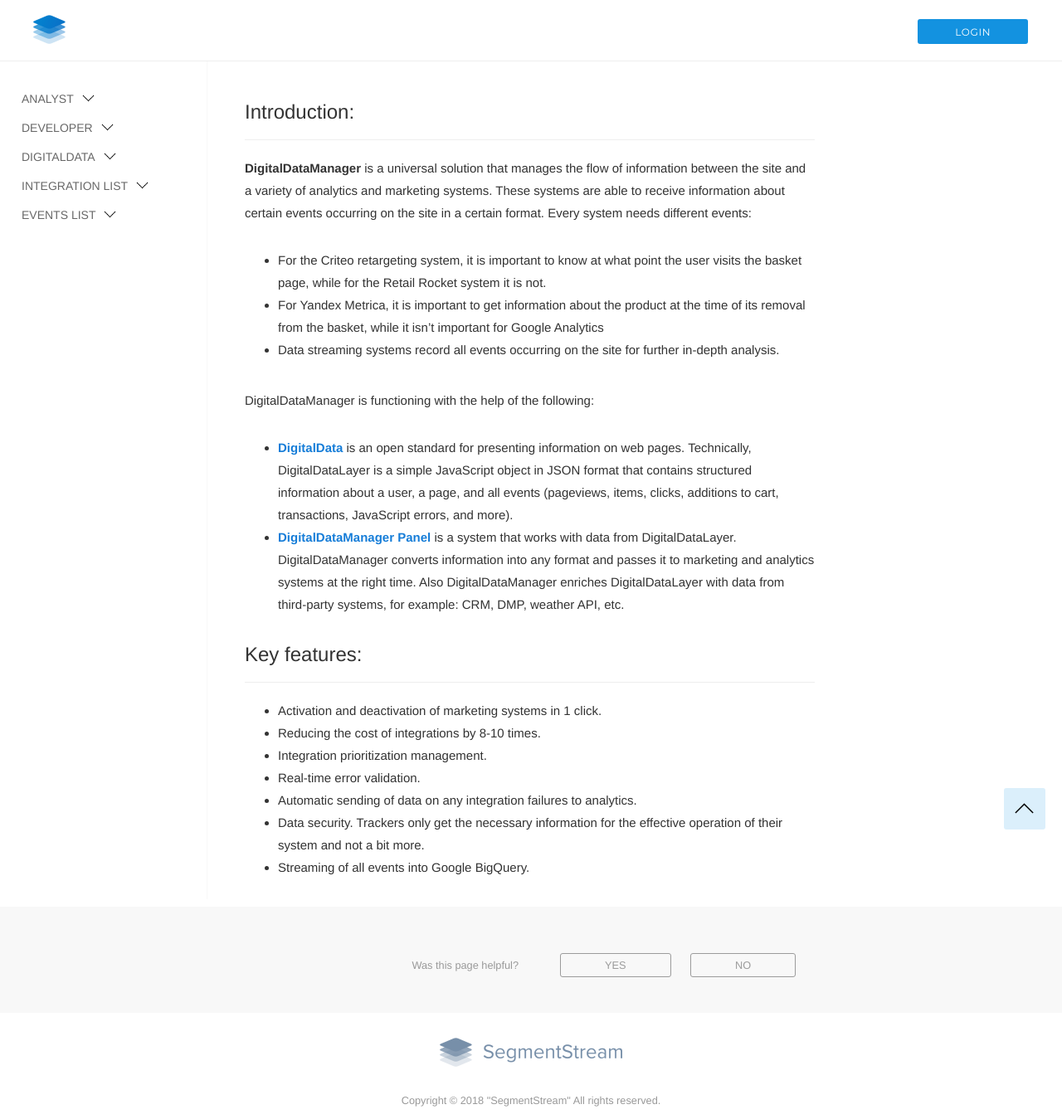
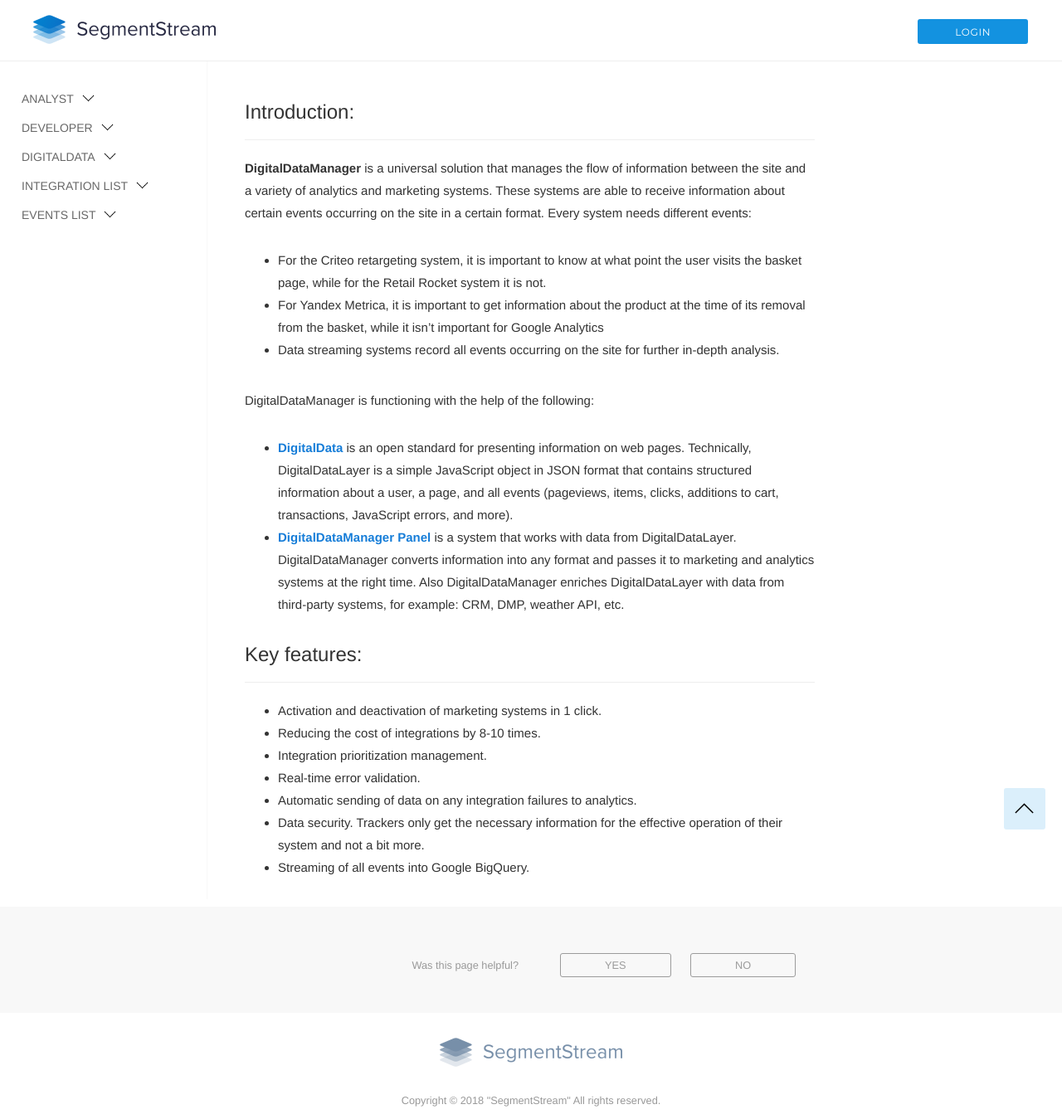
Before and after one commit to segmentstream-com/segmentstream-com.github.io, a Jekyll site: the page built from index.md, in a window 1280 px wide. Shown: the whole page at 83% size. Built offline with Jekyll 4.4.1, drawn with Linux system fonts in a browser that asks for light colours; nearby versions of some CDN libraries.

Commit message:
logo update

```diff
--- a/_includes/header.html
+++ b/_includes/header.html
@@ -2,7 +2,7 @@
     <div class="col-sm-3 col-xs-12">
         <div id="menu-toggle"></div>
         <a target="_blank" href="https://admin.ddmanager.ru/"><div id="login-button"></div></a>
-        <a class="brand" href="{{ site.baseurl }}/"><img src="/img/ss-logo@2x.png" height="35" alt={{ site.title }}
+        <a class="brand" href="{{ site.baseurl }}/"><img src="/img/ss-logo-black@2x.png" height="35" alt={{ site.title }}
                 class="ddm-logo">
         </a>
         {% if site.subtitle %}<small>{{ site.subtitle }}</small>{% endif %}
```
Also changed, not shown: img/ss-logo-black@2x.png (added), 1 other file.
